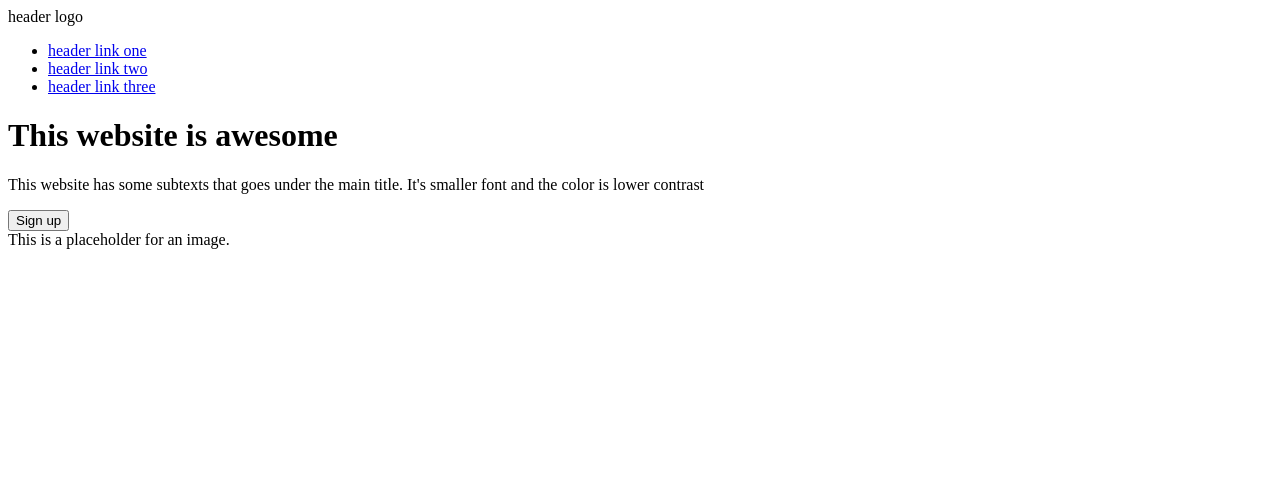
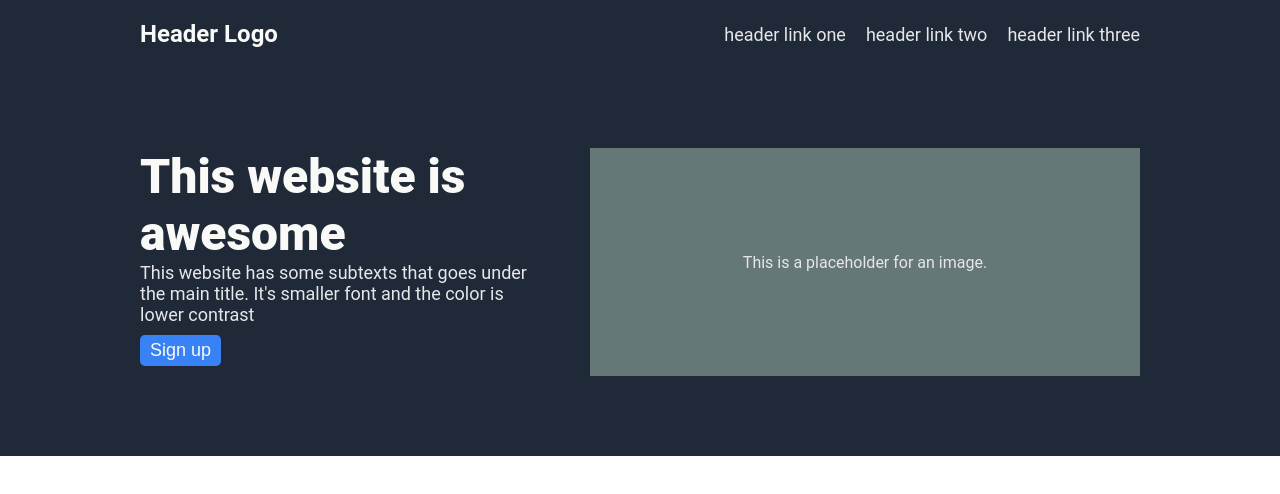
Before and after one commit to emam04bd/odin-landing-page, a plain HTML site: page index.html in a window 1280 px wide. Drawn offline with Linux system fonts and the light colour scheme.

Commit message:
feat: add header section

```diff
--- a/index.html
+++ b/index.html
@@ -10,9 +10,9 @@
     <link rel="stylesheet" href="style.css">
   </head>
   <body>
-    <div class="header">
-      <div class="header-top">
-        <div class="header-logo">header logo</div>
+    <div class="top">
+      <div class="header">
+        <div class="header-logo">Header Logo</div>
         <ul class="nav">
           <li><a href="#">header link one</a></li>
           <li><a href="#">header link two</a></li>
@@ -23,7 +23,7 @@
         <div class="hero-left">
           <h1>This website is awesome</h1>
           <p>This website has some subtexts that goes under the main title. It's smaller font and the color is lower contrast</p>
-          <button>Sign up</button>
+          <button class="sign-up1">Sign up</button>
         </div>
         <div class="hero-right">
           This is a placeholder for an image.
--- a/style.css
+++ b/style.css
@@ -0,0 +1,101 @@
+* {
+  /* box-sizing: border-box; */
+  margin: 0;
+  padding: 0;
+  /* border: 1px solid #0ff; */
+}
+
+html {
+  font-family: Roboto, sans-serif;
+}
+
+body {
+  min-height: 100vh;
+  margin: 0;
+  padding: 0;
+
+  display: flex;
+  flex-direction: column;
+}
+
+.top {
+  background-color: #1f2937;
+
+  display: flex;
+  flex-direction: column;
+  align-items: center;
+}
+
+.header {
+  width: 1000px;
+  padding: 20px 10px;
+
+  display: flex;
+  justify-content: space-between;
+  align-items: center;
+}
+
+.header-logo {
+  font-size: 24px;
+  font-weight: bold;
+  color: #f9faf8;
+}
+
+.nav {
+  list-style-type: none;
+
+  margin: 0;
+  padding: 0;
+
+  display: flex;
+  gap: 20px;
+}
+
+.nav a {
+  font-size: 18px;
+  color: #e5e7eb;
+  text-decoration: none;
+}
+
+.hero {
+  width: 1000px;
+  padding: 80px 10px;
+
+  display: flex;
+  justify-content: space-between;
+}
+
+.hero-left {
+  width: 400px;
+}
+
+h1 {
+  font-size: 48px;
+  font-weight: 900;
+  color: #f9faf8;
+}
+
+.hero-left p {
+  font-size: 18px;
+  color: #e5e7eb;
+}
+
+.sign-up1 {
+  font-size: 18px;
+  color: #f9faf8;
+  background-color: #3882f6;
+  margin: 10px 0;
+  padding: 5px 10px;
+  border: none;
+  border-radius: 5px;
+}
+
+.hero-right {
+  color: #e5e7eb;
+  background-color: #677;
+  width: 550px;
+
+  display: flex;
+  justify-content: center;
+  align-items: center;
+}
```
